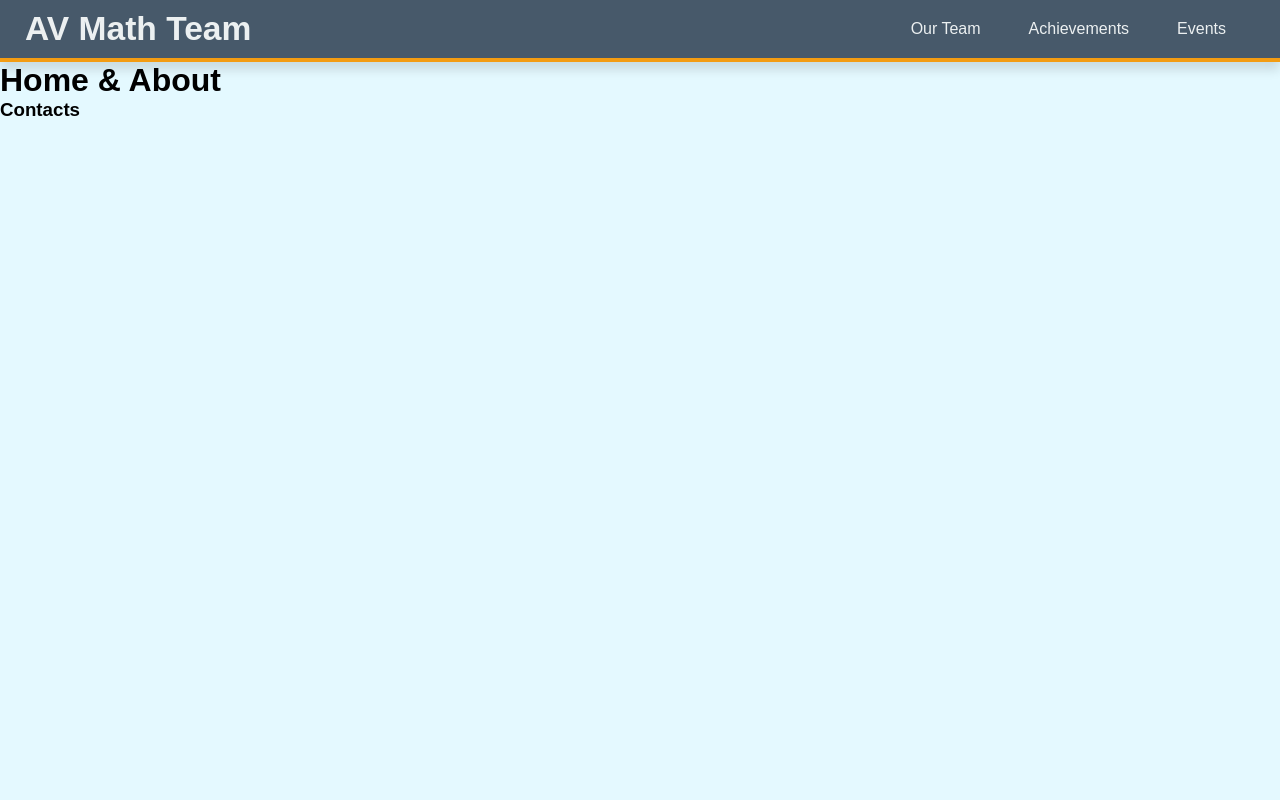
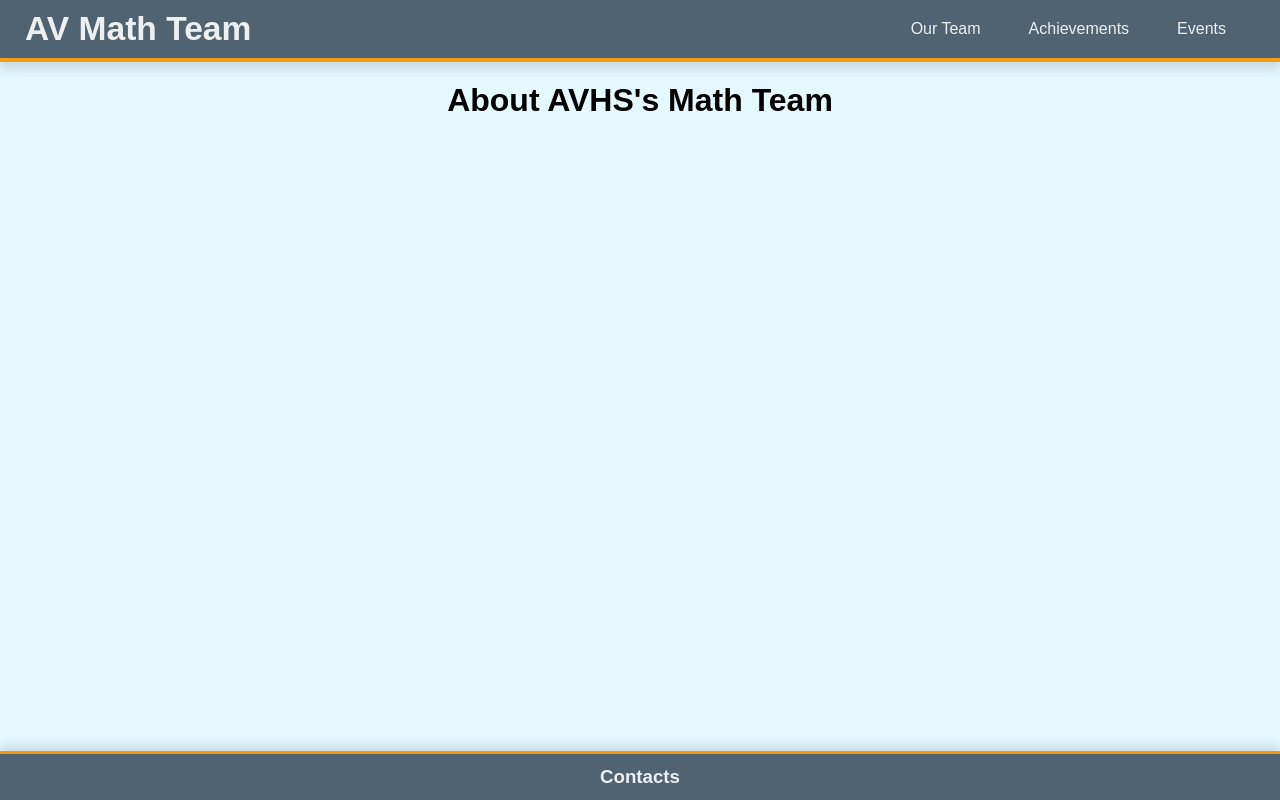
Before and after one commit to anaym952/AV-Math-Team-Website, a Flask app: page / in a window 1280 px wide. Run offline with Flask 3, Linux system fonts and the light colour scheme.

Commit message:
Improved page layout and added basic footer(will be updated)

```diff
--- a/main.py
+++ b/main.py
@@ -1,4 +1,4 @@
-from flask import Flask, render_template, url_for
+from flask import Flask, render_template, url_for, request
 
 app = Flask(__name__)
 
--- a/static/style.css
+++ b/static/style.css
@@ -8,8 +8,12 @@
     font-family: 'Poppins', sans-serif;
 }
 
-body{
+html, body{
     background-color: rgb(228, 249, 255);
+    height: 100%;
+    display: flex;
+    flex-direction: column;
+    flex: 1;
 }
 
 
@@ -21,7 +25,7 @@ nav{
     align-items: center;
     justify-content: space-between;
     padding: 10px 25px;
-    background: rgba(44, 62, 80, 0.85);
+    background: rgba(44, 62, 80, 0.8);
     box-shadow: 0 8px 10px rgba(0, 0, 0, 0.12);
     z-index: 1000;
     border-bottom: 4px solid rgb(243, 156, 18);
@@ -54,3 +58,27 @@ nav{
 .options ul a:hover{
     color: rgb(243, 156, 18);
 }
+
+
+
+/* General Body For Each Page */
+
+.page-content{
+    flex: 1;
+    text-align: center;
+    margin-top: 20px;
+}
+
+
+
+/* Footer */
+
+footer{
+    box-shadow: 0 -6px 10px rgba(0, 0, 0, 0.12);
+    border-top: 3px solid rgb(243, 156, 18);
+    color: rgb(236, 240, 241);
+    background-color: rgba(44, 62, 80, 0.8);
+    align-items: center;
+    text-align: center;
+    padding: 12px 20px;
+}
--- a/templates/achievements.html
+++ b/templates/achievements.html
@@ -10,7 +10,11 @@
 <body>
 
     {% include 'navbar.html' %}
-    <h1>Past Competitions & Scores</h1>
+
+    <div class="page-content">
+        <h1>Past Competitions & Scores</h1>
+    </div>
+
     {% include 'contact.html' %}
 
 </body>
--- a/templates/contact.html
+++ b/templates/contact.html
@@ -8,7 +8,11 @@
 
 <body>
 
-    <h3>Contacts</h3>
+    <footer>
+        <div>
+            <h3>Contacts</h3>
+        </div>
+    </footer>
 
 </body>
 
--- a/templates/events.html
+++ b/templates/events.html
@@ -10,7 +10,11 @@
 <body>
 
     {% include 'navbar.html' %}
-    <h1>Events</h1>
+
+    <div class="page-content">
+        <h1>Our Events</h1>
+    </div>
+
     {% include 'contact.html' %}
 
 </body>
--- a/templates/home.html
+++ b/templates/home.html
@@ -10,7 +10,11 @@
 <body>
 
     {% include 'navbar.html' %}
-    <h1>Home & About</h1>
+
+    <div class="page-content">
+        <h1>About AVHS's Math Team</h1>
+    </div>
+
     {% include 'contact.html' %}
 
 </body>
--- a/templates/team.html
+++ b/templates/team.html
@@ -10,7 +10,11 @@
 <body>
 
     {% include 'navbar.html' %}
-    <h1>Our Team of Officers</h1>
+
+    <div class="page-content">
+        <h1>Our Team of Officers</h1>
+    </div>
+
     {% include 'contact.html' %}
 
 </body>
```
